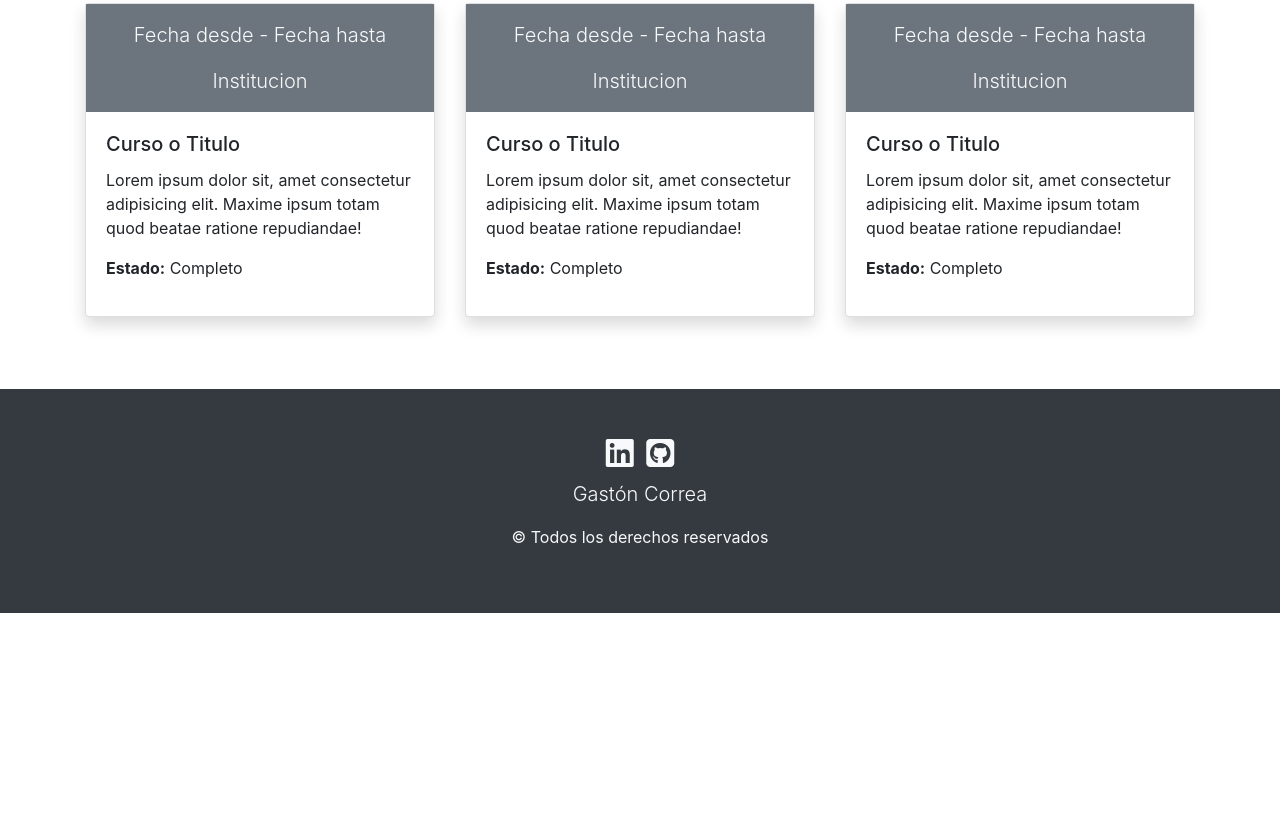
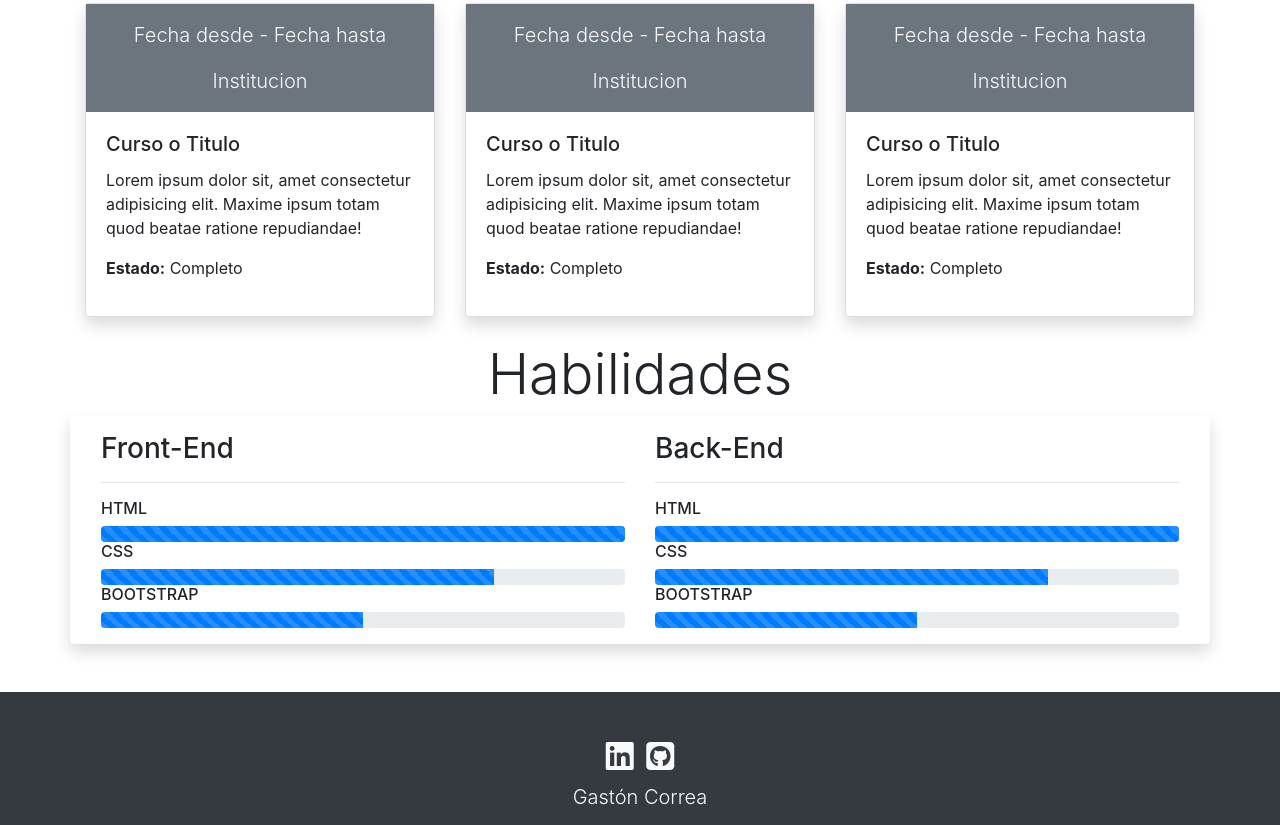
Before and after one commit to gastoncorrea/gastoncorrea.github.io, a plain HTML site: page index.html in a window 1280 px wide. Shown: the part 2186-3011 px from the top of the page. Before the commit the page ends 2799 px from the top, so only its background shows below. Drawn offline with nearby package versions, Linux system fonts and the light colour scheme.

Commit message:
Se creo la rama habilidades y se modifico

```diff
--- a/index.html
+++ b/index.html
@@ -38,7 +38,9 @@
                 <a href="#sobreMi" class="nav-link">Sobre mí</a>
               </li>
               <li class="nav-item">
-                <a href="#experiencia-laboral" class="nav-link">Experiencia laboral</a>
+                <a href="#experiencia-laboral" class="nav-link"
+                  >Experiencia laboral</a
+                >
               </li>
               <li class="nav-item">
                 <a href="#educacion" class="nav-link">Educación</a>
@@ -100,77 +102,129 @@
             </p>
           </article>
         </section>
-          <section id="experiencia-laboral" class="my-5" >
+        <section id="experiencia-laboral" class="my-5">
           <h2 class="text-center display-4">Experiencia laboral</h2>
           <article>
             <div class="card mb-3 shadow my-4">
               <div class="row no-gutters">
-                  <div class="col-md-4 d-flex flex-column align-items-center justify-content-center bg-dark text-light">
+                <div
+                  class="col-md-4 d-flex flex-column align-items-center justify-content-center bg-dark text-light"
+                >
                   <p class="lead">Fecha desde - Fecha hasta</p>
                   <p class="lead">Lugar de trabajo</p>
                 </div>
                 <div class="col-md-8">
                   <div class="card-body">
                     <h5 class="card-title">Puesto de trabajo 1</h5>
-                      <p class="card-text">Lorem ipsum dolor sit amet consectetur adipisicing elit. Explicabo, laborum eveniet cumque reiciendis similique eius mollitia quas ad possimus quibusdam placeat natus magnam perferendis provident ullam maiores ipsam eaque veritatis perspiciatis ex maxime itaque. Cupiditate, doloremque explicabo sunt deserunt nulla adipisci, voluptatum voluptatibus, maiores mollitia possimus sint. Quis, tempora error?</p>
-                      <p><span class="font-weight-bold">Habilidades:</span>
+                    <p class="card-text">
+                      Lorem ipsum dolor sit amet consectetur adipisicing elit.
+                      Explicabo, laborum eveniet cumque reiciendis similique
+                      eius mollitia quas ad possimus quibusdam placeat natus
+                      magnam perferendis provident ullam maiores ipsam eaque
+                      veritatis perspiciatis ex maxime itaque. Cupiditate,
+                      doloremque explicabo sunt deserunt nulla adipisci,
+                      voluptatum voluptatibus, maiores mollitia possimus sint.
+                      Quis, tempora error?
+                    </p>
+                    <p>
+                      <span class="font-weight-bold">Habilidades:</span>
                       <span class="badge badge-primary">HTML</span>
                       <span class="badge badge-primary">CSS5</span>
-                        <span class="badge badge-primary">BOOTSTRAP</span> </p>
+                      <span class="badge badge-primary">BOOTSTRAP</span>
+                    </p>
                   </div>
                 </div>
               </div>
             </div>
             <div class="card mb-3 shadow my-4">
               <div class="row no-gutters">
-                  <div class="col-md-4 d-flex flex-column align-items-center justify-content-center bg-dark text-light">
+                <div
+                  class="col-md-4 d-flex flex-column align-items-center justify-content-center bg-dark text-light"
+                >
                   <p class="lead">Fecha desde - Fecha hasta</p>
                   <p class="lead">Lugar de trabajo</p>
                 </div>
                 <div class="col-md-8">
                   <div class="card-body">
                     <h5 class="card-title">Puesto de trabajo 1</h5>
-                      <p class="card-text">Lorem ipsum dolor sit amet consectetur adipisicing elit. Explicabo, laborum eveniet cumque reiciendis similique eius mollitia quas ad possimus quibusdam placeat natus magnam perferendis provident ullam maiores ipsam eaque veritatis perspiciatis ex maxime itaque. Cupiditate, doloremque explicabo sunt deserunt nulla adipisci, voluptatum voluptatibus, maiores mollitia possimus sint. Quis, tempora error?</p>
-                      <p><span class="font-weight-bold">Habilidades:</span>
+                    <p class="card-text">
+                      Lorem ipsum dolor sit amet consectetur adipisicing elit.
+                      Explicabo, laborum eveniet cumque reiciendis similique
+                      eius mollitia quas ad possimus quibusdam placeat natus
+                      magnam perferendis provident ullam maiores ipsam eaque
+                      veritatis perspiciatis ex maxime itaque. Cupiditate,
+                      doloremque explicabo sunt deserunt nulla adipisci,
+                      voluptatum voluptatibus, maiores mollitia possimus sint.
+                      Quis, tempora error?
+                    </p>
+                    <p>
+                      <span class="font-weight-bold">Habilidades:</span>
                       <span class="badge badge-primary">HTML</span>
                       <span class="badge badge-primary">CSS5</span>
-                        <span class="badge badge-primary">BOOTSTRAP</span> </p>
+                      <span class="badge badge-primary">BOOTSTRAP</span>
+                    </p>
                   </div>
                 </div>
               </div>
             </div>
             <div class="card mb-3 shadow my-4">
               <div class="row no-gutters">
-                  <div class="col-md-4 d-flex flex-column align-items-center justify-content-center bg-dark text-light">
+                <div
+                  class="col-md-4 d-flex flex-column align-items-center justify-content-center bg-dark text-light"
+                >
                   <p class="lead">Fecha desde - Fecha hasta</p>
                   <p class="lead">Lugar de trabajo</p>
                 </div>
                 <div class="col-md-8">
                   <div class="card-body">
                     <h5 class="card-title">Puesto de trabajo 1</h5>
-                      <p class="card-text">Lorem ipsum dolor sit amet consectetur adipisicing elit. Explicabo, laborum eveniet cumque reiciendis similique eius mollitia quas ad possimus quibusdam placeat natus magnam perferendis provident ullam maiores ipsam eaque veritatis perspiciatis ex maxime itaque. Cupiditate, doloremque explicabo sunt deserunt nulla adipisci, voluptatum voluptatibus, maiores mollitia possimus sint. Quis, tempora error?</p>
-                      <p><span class="font-weight-bold">Habilidades:</span>
+                    <p class="card-text">
+                      Lorem ipsum dolor sit amet consectetur adipisicing elit.
+                      Explicabo, laborum eveniet cumque reiciendis similique
+                      eius mollitia quas ad possimus quibusdam placeat natus
+                      magnam perferendis provident ullam maiores ipsam eaque
+                      veritatis perspiciatis ex maxime itaque. Cupiditate,
+                      doloremque explicabo sunt deserunt nulla adipisci,
+                      voluptatum voluptatibus, maiores mollitia possimus sint.
+                      Quis, tempora error?
+                    </p>
+                    <p>
+                      <span class="font-weight-bold">Habilidades:</span>
                       <span class="badge badge-primary">HTML</span>
                       <span class="badge badge-primary">CSS5</span>
-                        <span class="badge badge-primary">BOOTSTRAP</span> </p>
+                      <span class="badge badge-primary">BOOTSTRAP</span>
+                    </p>
                   </div>
                 </div>
               </div>
             </div>
             <div class="card mb-3 shadow my-4">
               <div class="row no-gutters">
-                  <div class="col-md-4 d-flex flex-column align-items-center justify-content-center bg-dark text-light">
+                <div
+                  class="col-md-4 d-flex flex-column align-items-center justify-content-center bg-dark text-light"
+                >
                   <p class="lead">Fecha desde - Fecha hasta</p>
                   <p class="lead">Lugar de trabajo</p>
                 </div>
                 <div class="col-md-8">
                   <div class="card-body">
                     <h5 class="card-title">Puesto de trabajo 1</h5>
-                      <p class="card-text">Lorem ipsum dolor sit amet consectetur adipisicing elit. Explicabo, laborum eveniet cumque reiciendis similique eius mollitia quas ad possimus quibusdam placeat natus magnam perferendis provident ullam maiores ipsam eaque veritatis perspiciatis ex maxime itaque. Cupiditate, doloremque explicabo sunt deserunt nulla adipisci, voluptatum voluptatibus, maiores mollitia possimus sint. Quis, tempora error?</p>
-                      <p><span class="font-weight-bold">Habilidades:</span>
+                    <p class="card-text">
+                      Lorem ipsum dolor sit amet consectetur adipisicing elit.
+                      Explicabo, laborum eveniet cumque reiciendis similique
+                      eius mollitia quas ad possimus quibusdam placeat natus
+                      magnam perferendis provident ullam maiores ipsam eaque
+                      veritatis perspiciatis ex maxime itaque. Cupiditate,
+                      doloremque explicabo sunt deserunt nulla adipisci,
+                      voluptatum voluptatibus, maiores mollitia possimus sint.
+                      Quis, tempora error?
+                    </p>
+                    <p>
+                      <span class="font-weight-bold">Habilidades:</span>
                       <span class="badge badge-primary">HTML</span>
                       <span class="badge badge-primary">CSS5</span>
-                        <span class="badge badge-primary">BOOTSTRAP</span> </p>
+                      <span class="badge badge-primary">BOOTSTRAP</span>
+                    </p>
                   </div>
                 </div>
               </div>
@@ -188,8 +242,11 @@
                 </div>
                 <div class="card-body">
                   <h5 class="card-title">Curso o Titulo</h5>
-                    <p class="card-text">Lorem ipsum dolor sit, amet consectetur adipisicing elit. Maxime ipsum totam quod beatae ratione repudiandae!</p>
-                    <p> <span class="font-weight-bold">Estado:</span> Completo</p>
+                  <p class="card-text">
+                    Lorem ipsum dolor sit, amet consectetur adipisicing elit.
+                    Maxime ipsum totam quod beatae ratione repudiandae!
+                  </p>
+                  <p><span class="font-weight-bold">Estado:</span> Completo</p>
                 </div>
               </div>
             </div>
@@ -201,8 +258,11 @@
                 </div>
                 <div class="card-body">
                   <h5 class="card-title">Curso o Titulo</h5>
-                    <p class="card-text">Lorem ipsum dolor sit, amet consectetur adipisicing elit. Maxime ipsum totam quod beatae ratione repudiandae!</p>
-                    <p> <span class="font-weight-bold">Estado:</span> Completo</p>
+                  <p class="card-text">
+                    Lorem ipsum dolor sit, amet consectetur adipisicing elit.
+                    Maxime ipsum totam quod beatae ratione repudiandae!
+                  </p>
+                  <p><span class="font-weight-bold">Estado:</span> Completo</p>
                 </div>
               </div>
             </div>
@@ -214,12 +274,87 @@
                 </div>
                 <div class="card-body">
                   <h5 class="card-title">Curso o Titulo</h5>
-                    <p class="card-text">Lorem ipsum dolor sit, amet consectetur adipisicing elit. Maxime ipsum totam quod beatae ratione repudiandae!</p>
-                    <p> <span class="font-weight-bold">Estado:</span> Completo</p>
+                  <p class="card-text">
+                    Lorem ipsum dolor sit, amet consectetur adipisicing elit.
+                    Maxime ipsum totam quod beatae ratione repudiandae!
+                  </p>
+                  <p><span class="font-weight-bold">Estado:</span> Completo</p>
                 </div>
               </div>
             </div>
-
+          </article>
+        </section>
+        <section>
+          <h2 class="text-center display-4">Habilidades</h2>
+          <article class="shadow p-3 rounded row">
+            <div class="col-md-6">
+              <h3>Front-End</h3>
+              <hr />
+              <h6>HTML</h6>
+              <div class="progress">
+                <div
+                  class="progress-bar progress-bar-striped w-100"
+                  role="progressbar"
+                  aria-valuenow="100"
+                  aria-valuemin="0"
+                  aria-valuemax="100"
+                ></div>
+              </div>
+              <h6>CSS</h6>
+              <div class="progress">
+                <div
+                  class="progress-bar progress-bar-striped w-75"
+                  role="progressbar"
+                  aria-valuenow="100"
+                  aria-valuemin="0"
+                  aria-valuemax="100"
+                ></div>
+              </div>
+              <h6>BOOTSTRAP</h6>
+              <div class="progress">
+                <div
+                  class="progress-bar progress-bar-striped w-50"
+                  role="progressbar"
+                  aria-valuenow="100"
+                  aria-valuemin="0"
+                  aria-valuemax="100"
+                ></div>
+              </div>
+            </div>
+            <div class="col-md-6">
+              <h3>Back-End</h3>
+              <hr />
+              <h6>HTML</h6>
+              <div class="progress">
+                <div
+                  class="progress-bar progress-bar-striped w-100"
+                  role="progressbar"
+                  aria-valuenow="100"
+                  aria-valuemin="0"
+                  aria-valuemax="100"
+                ></div>
+              </div>
+              <h6>CSS</h6>
+              <div class="progress">
+                <div
+                  class="progress-bar progress-bar-striped w-75"
+                  role="progressbar"
+                  aria-valuenow="100"
+                  aria-valuemin="0"
+                  aria-valuemax="100"
+                ></div>
+              </div>
+              <h6>BOOTSTRAP</h6>
+              <div class="progress">
+                <div
+                  class="progress-bar progress-bar-striped w-50"
+                  role="progressbar"
+                  aria-valuenow="100"
+                  aria-valuemin="0"
+                  aria-valuemax="100"
+                ></div>
+              </div>
+            </div>
           </article>
         </section>
       </section>
```
Lines whose indentation alone changed are shown as unchanged.
